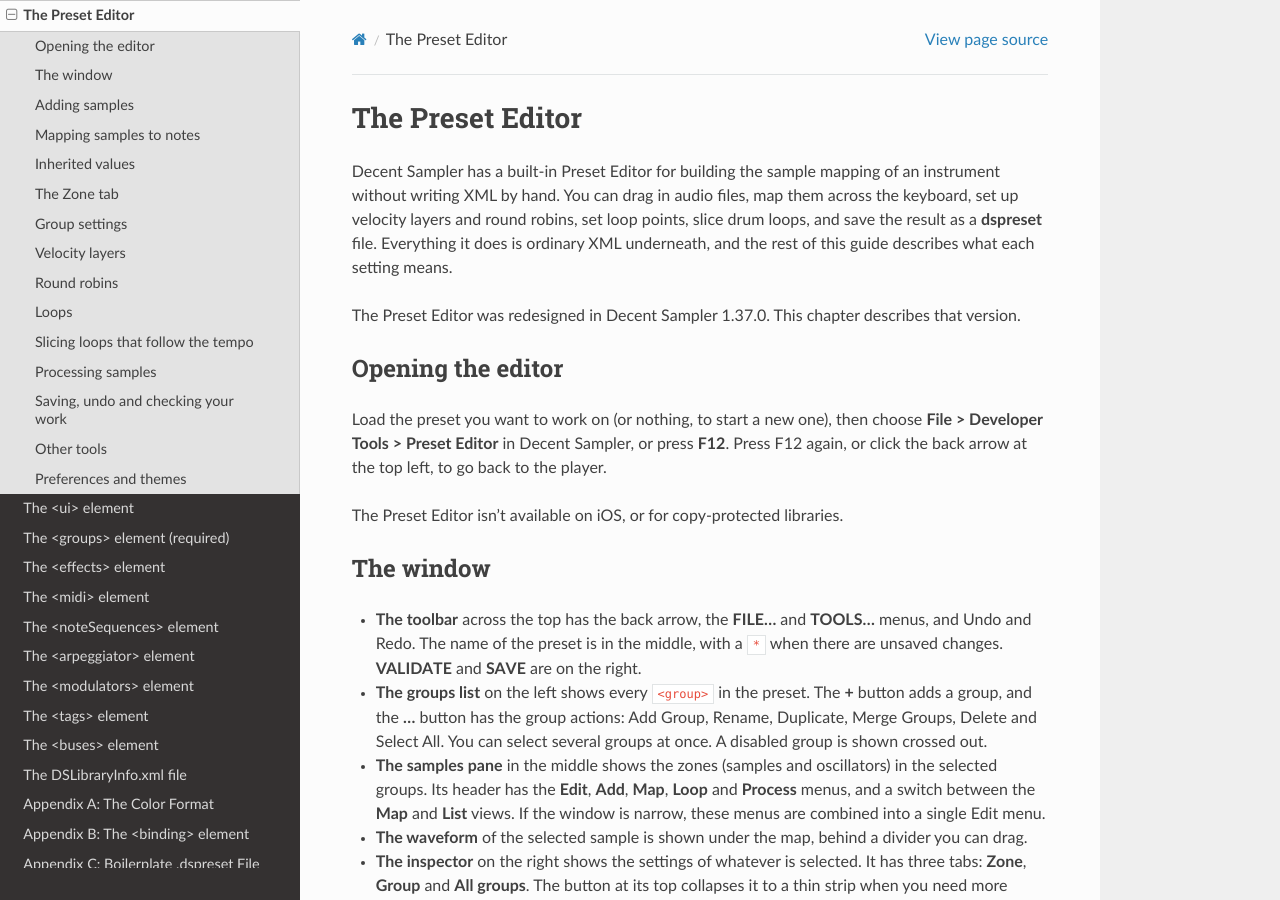
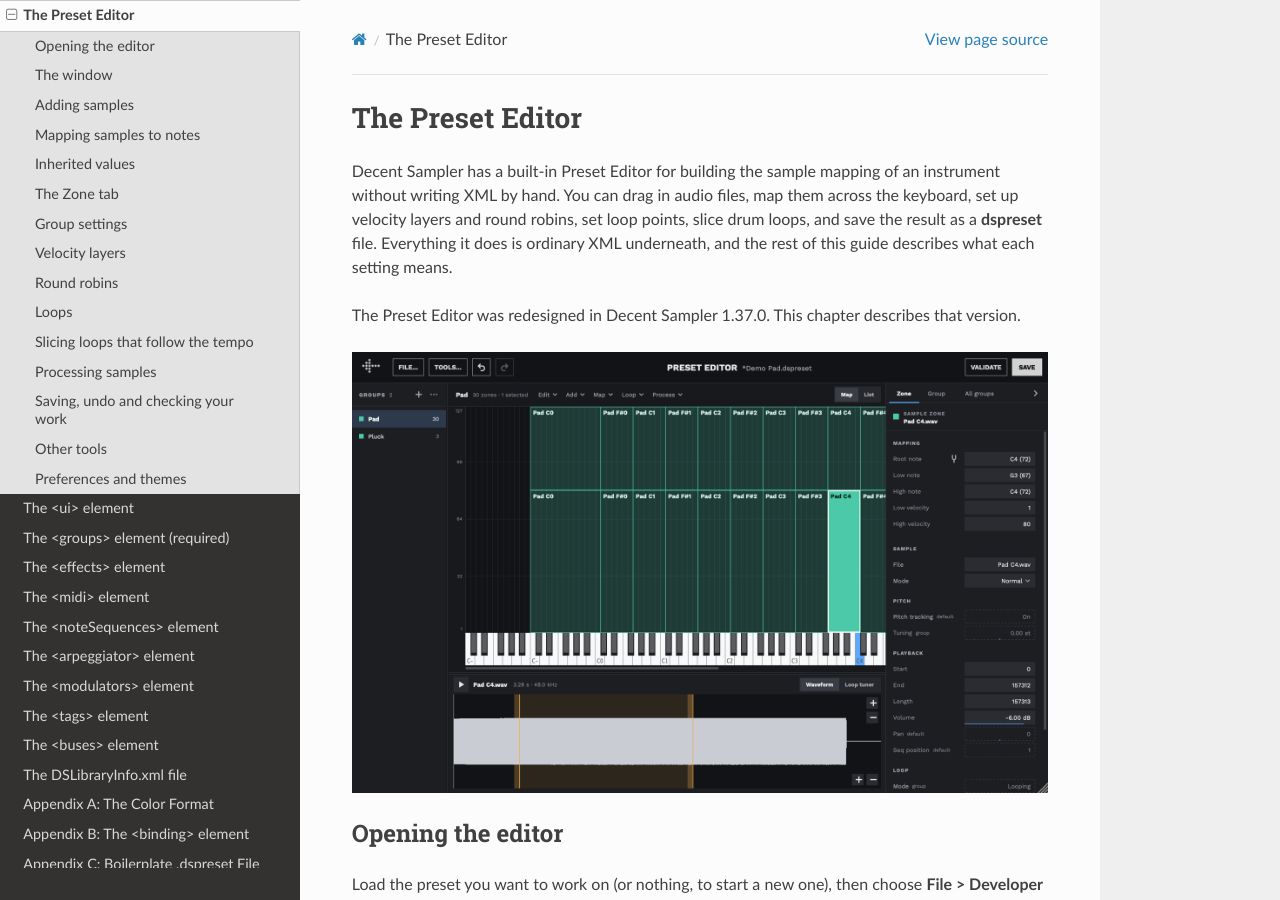
Before and after one commit to DecentSamples/DecentSampler-Developers-Guide, a Sphinx documentation site: the page built from docs/source/the-preset-editor.md, in a window 1280 px wide and 900 px high. Built offline with Sphinx 7.4.7 and the Read the Docs theme 3.1.0, drawn with Linux system fonts in a browser that asks for light colours.

Commit message:
0000551: Screenshots for the Preset Editor chapter

````diff
--- a/docs/source/the-preset-editor.md
+++ b/docs/source/the-preset-editor.md
@@ -5,7 +5,7 @@
 
 The Preset Editor was redesigned in Decent Sampler 1.37.0. This chapter describes that version.
 
-<!-- SCREENSHOT: the whole Preset Editor window, dark theme, with a multi-sampled instrument loaded and one zone selected -->
+![The Preset Editor, with a group of velocity-layered samples on the map and one zone selected in the inspector](_static/images/preset-editor-window.png)
 
 ## Opening the editor
 
@@ -52,6 +52,11 @@
 Most settings can be made on a sample, on its `<group>`, or on the top-level `<groups>` element. A sample uses its own value if it has one, then its group's, then the value set for all groups, and otherwise the default. (Volume is the exception: the sample, group and all-groups volumes multiply together.)
 
 The inspector shows where each value comes from:
+
+```{image} _static/images/preset-editor-inherited-values.png
+:alt: Inspector fields. Tuning and Loop Mode are tagged "group", and Pitch tracking, Pan and Seq position are tagged "default", each in a dashed outline. Start, End, Length and Volume are set on the zone itself, in solid boxes.
+:width: 300px
+```
 
 - A value set on the zone itself is shown in a solid box.
 - A value it inherits is shown in a dashed outline, with a small tag saying where it comes from: **group**, **all groups** or **default**.
@@ -105,6 +110,11 @@
 
 1. Put the alternate recordings in the same group, mapped to the same notes.
 2. On the **Group** tab, set the **Round robin** **Mode** to Round robin, Random or True random, and set its **Length** to the number of alternate recordings.
+
+   ```{image} _static/images/preset-editor-round-robin.png
+   :alt: The Round robin section of the Group tab, with Mode set to Round robin and Length set to 3
+   :width: 300px
+   ```
 3. Give each sample its **Seq position** on the Zone tab: 1 for the first recording, 2 for the second, and so on.
 
 If the round robin number is in the file names, **Map > Map From Filename...** can set all of this for you. See **Round Robins** under [The &lt;sample&gt; element](the-groups-element.md#the-sample-element) for how the modes behave.
@@ -131,6 +141,9 @@
 2. Enter the loop's length in **Beats**, or its **Original tempo**.
 3. Choose where the slices go. Out of the box, the loop is cut on the **Grid** (every 16th note), or at the cue points saved in the file if it has any. To slice it at each hit instead, open the **Slices** menu and choose **Slice at Transients...**: adjust the sensitivity and minimum gap while watching the markers on the waveform, then click **Apply**. **Divide Into** cuts it into equal slices.
 4. Adjust the slices on the waveform. Drag a marker to move it, double-click to add one, and drag a marker up off the waveform to remove it. Click a slice to hear it.
+
+   ![A drum loop in Slice Stretch mode, with a numbered marker at the start of each slice](_static/images/preset-editor-slices.png)
+
 5. Set **Slice loop** and **Slice envelope** to decide what fills the gap when a slice finishes before the next one is due.
 
 ## Processing samples
````
Also changed, not shown: docs/source/_static/images/preset-editor-inherited-values.png (added), docs/source/_static/images/preset-editor-round-robin.png (added), docs/source/_static/images/preset-editor-slices.png (added), docs/source/_static/images/preset-editor-window.png (added).
